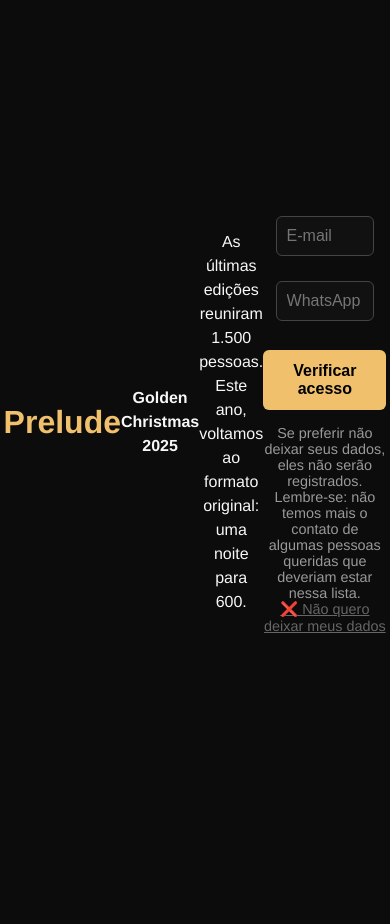
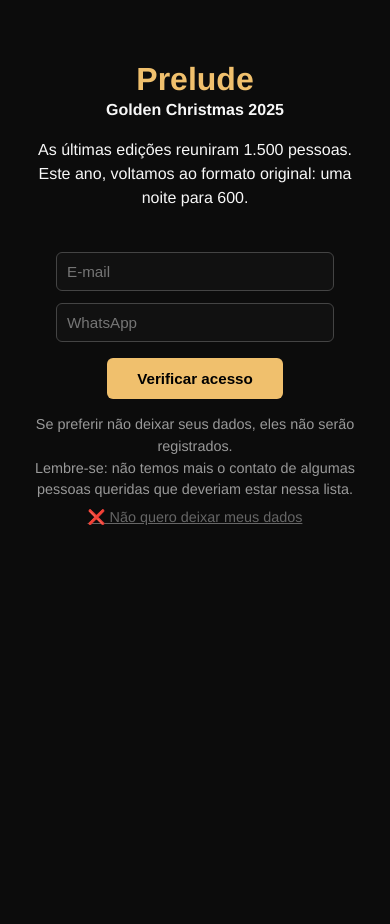
Before and after one commit to fredwn/goldenchristmas, a FastAPI app: page / in a window 390 px wide. Before the commit the page ends 633 px from the top, so only its background shows below. Run offline with FastAPI, Linux system fonts and the light colour scheme.

Commit message:
update mobile UX

```diff
--- a/static/style.css
+++ b/static/style.css
@@ -1,84 +1,151 @@
-/* ---------- RESET ---------- */
-* {
-  box-sizing: border-box;
-  margin: 0;
-  padding: 0;
+/* ===== PRELUDE GOLDEN CHRISTMAS 2025 ===== */
+/* Design refinado para desktop e mobile */
+
+:root {
+  --gold: #f0c06d;
+  --black: #0c0c0c;
+  --white: #f7f7f7;
+  --gray: #999;
+  --accent: #25D366; /* WhatsApp green */
 }
 
-/* ---------- BASE ---------- */
 body {
-  background-color: #000;
-  color: #fff;
+  background-color: var(--black);
+  color: var(--white);
   font-family: "Helvetica Neue", Helvetica, Arial, sans-serif;
+  text-align: center;
+  margin: 0;
+  padding: 40px 20px;
+  display: flex;
+  flex-direction: column;
+  align-items: center;
   min-height: 100vh;
-  display: flex;
-  justify-content: center;
-  align-items: center;
-  padding: 2rem;
 }
 
-/* ---------- CONTAINER ---------- */
-main {
-  width: 100%;
-  max-width: 420px;
-  text-align: center;
+/* ---------- Headings ---------- */
+h1 {
+  font-size: clamp(2rem, 5vw, 2.8rem);
+  font-weight: 600;
+  color: var(--gold);
+  margin-bottom: 0.3em;
 }
 
-/* ---------- HEADINGS ---------- */
-h1 {
-  font-size: clamp(2rem, 6vw, 3rem);
-  font-weight: 200;
+p {
+  line-height: 1.6;
+  font-size: clamp(1rem, 2.5vw, 1.1rem);
+  margin-top: 0;
+  margin-bottom: 1em;
+  color: var(--white);
 }
 
-h2 {
-  font-size: clamp(1.2rem, 4vw, 1.8rem);
-  color: #d4af37;
-  margin-bottom: 1.5rem;
-}
-
-.desc {
-  font-size: clamp(0.9rem, 3.5vw, 1rem);
-  color: #bbb;
-  margin-bottom: 1.5rem;
-  line-height: 1.4;
-}
-
-/* ---------- FORM ---------- */
+/* ---------- Form ---------- */
 form {
   display: flex;
   flex-direction: column;
   align-items: center;
-  gap: 0.8rem;
+  width: 100%;
+  max-width: 360px;
+  margin: 20px auto 10px auto;
 }
 
-input, button {
+input {
   width: 100%;
-  padding: 0.9rem 1rem;
-  border: 1px solid #444;
+  padding: 14px;
+  margin: 8px 0;
+  border: 1px solid #333;
+  background: #111;
+  color: var(--white);
   border-radius: 6px;
-  background: transparent;
-  color: white;
   font-size: 1rem;
-  transition: 0.3s;
+  transition: border 0.3s ease;
 }
 
 input:focus {
+  border-color: var(--gold);
   outline: none;
-  border-color: #d4af37;
 }
 
+/* ---------- Buttons ---------- */
 button {
-  background-color: #d4af37;
-  color: #000;
-  font-weight: 500;
+  background-color: var(--gold);
+  border: none;
+  color: var(--black);
+  padding: 14px 30px;
+  border-radius: 6px;
+  font-weight: 600;
+  font-size: 1rem;
   cursor: pointer;
+  margin-top: 10px;
+  transition: opacity 0.3s ease, transform 0.2s ease;
 }
 
 button:hover {
-  background-color: #bfa135;
+  opacity: 0.9;
+  transform: scale(1.02);
 }
 
-/* ---------- MENSAGEM ---------- */
+a.whatsapp-btn {
+  display: inline-block;
+  background-color: var(--accent);
+  color: white;
+  padding: 14px 28px;
+  margin-top: 24px;
+  border-radius: 8px;
+  text-decoration: none;
+  font-weight: 600;
+  font-size: 1rem;
+  transition: opacity 0.3s ease, transform 0.2s ease;
+}
+
+a.whatsapp-btn:hover {
+  opacity: 0.85;
+  transform: scale(1.02);
+}
+
+/* ---------- Opt-out ---------- */
+.optout {
+  margin-top: 15px;
+  font-size: 0.95rem;
+  color: var(--gray);
+  line-height: 1.5;
+  max-width: 320px;
+}
+
+.optout a {
+  color: #666;
+  text-decoration: underline;
+  cursor: pointer;
+  display: inline-block;
+  margin-top: 6px;
+}
+
+/* ---------- Mensagem ---------- */
 .mensagem {
-  margin-top: 1.8rem;
-  font-size: clamp(0.9rem, 3vw,
+  margin-top: 40px;
+  font-size: 1.1rem;
+  white-space: pre-line;
+  max-width: 400px;
+  line-height: 1.6;
+}
+
+/* ---------- Responsividade ---------- */
+@media (max-width: 480px) {
+  body {
+    padding: 30px 14px;
+  }
+
+  input {
+    padding: 12px;
+    font-size: 0.95rem;
+  }
+
+  button, a.whatsapp-btn {
+    padding: 12px 20px;
+    font-size: 0.95rem;
+  }
+
+  .mensagem {
+    font-size: 1rem;
+    margin-top: 30px;
+  }
+}
```
